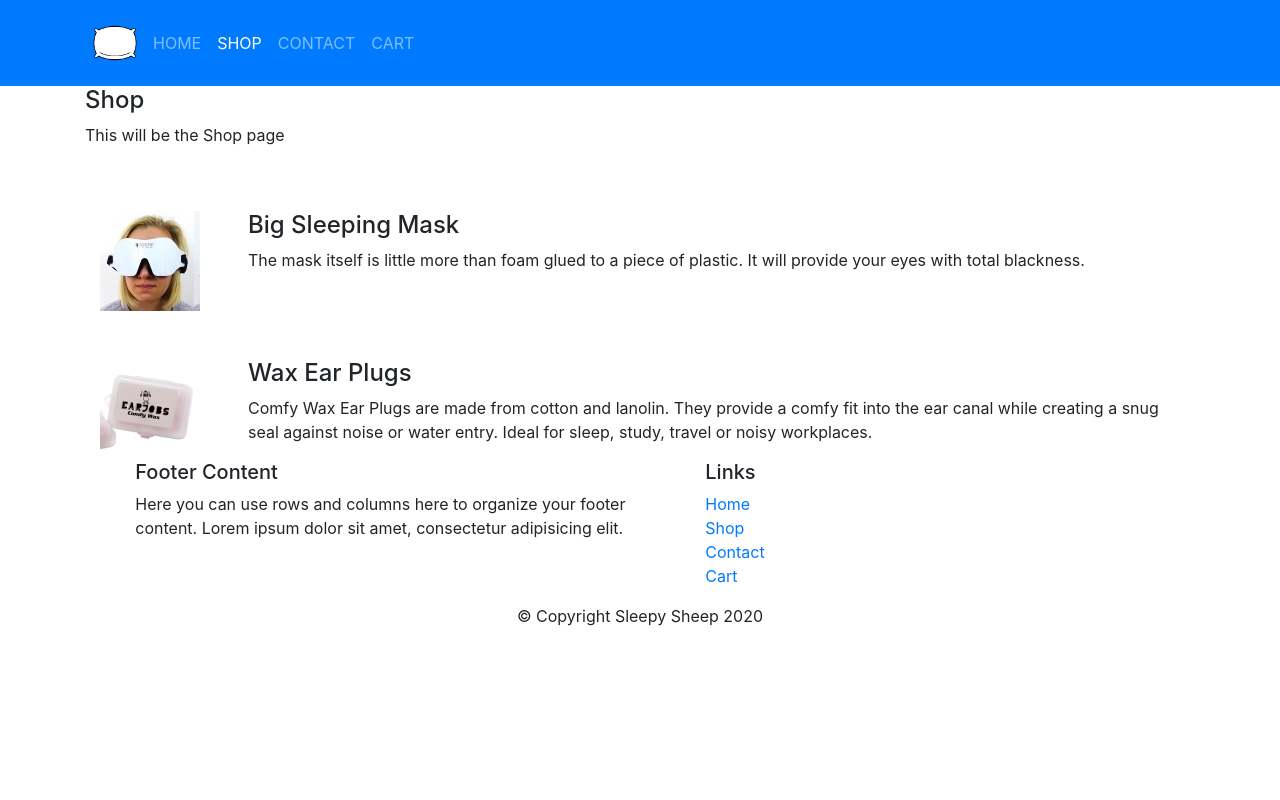
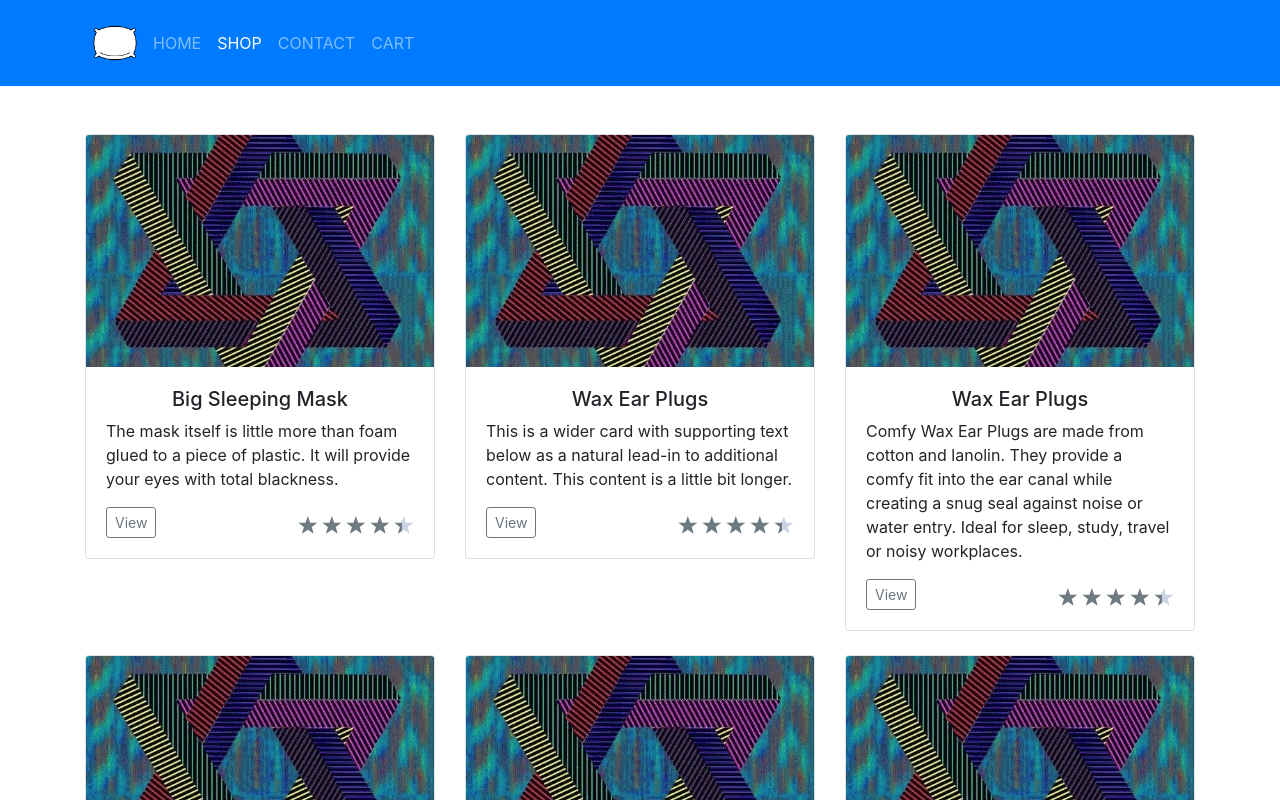
Before and after one commit to PhilipPhil/e-commerce, a React (Create React App) app in the folder app/: page /shop in a window 1280 px wide. Shown: the top 800 px of the page. Built offline with nearby package versions, Linux system fonts and the light colour scheme; the HTML template or start-up script is replaced by a standard one.

Commit message:
Finishes shop page layout

```diff
--- a/app/package.json
+++ b/app/package.json
@@ -15,6 +15,7 @@
     "react-popper": "^2.2.3",
     "react-router-dom": "^5.2.0",
     "react-scripts": "3.4.1",
+    "react-star-ratings": "^2.3.0",
     "reactstrap": "^8.5.1"
   },
   "scripts": {
--- a/app/src/components/Shop.js
+++ b/app/src/components/Shop.js
@@ -1,6 +1,29 @@
 import React, { Component } from 'react';
-import { Media } from 'reactstrap';
+import StarRatings from 'react-star-ratings';
 
+const CardComponent = (props) => {
+  return (
+    <div class="col-md-4">
+      <div class="card mb-4 box-shadow">
+        <img class="card-img-top" src={props.item.image} alt={props.item.name} />
+        <div class="card-body">
+          <h5 class="text-center">{props.item.name}</h5>
+          <p class="card-text">{props.item.description}</p>
+          <div class="d-flex justify-content-between align-items-center">
+
+            <div class="btn-group">
+              <button type="button" class="btn btn-sm btn-outline-secondary">View</button>
+            </div>
+            <div>
+              <StarRatings rating={4.403} starDimension="20px" starSpacing="2px" />
+            </div>
+
+          </div>
+        </div>
+      </div>
+    </div>
+  )
+}
 
 class Shop extends Component {
 
@@ -11,32 +34,15 @@ class Shop extends Component {
   render() {
     const menu = this.props.items.map((item) => {
       return (
-        <div className="row" key={item.id} className="col-12 mt-5">
-          <Media tag="li">
-            <Media left middle>
-              <Media object src={item.image} alt={item.name} />
-            </Media>
-            <Media body className="ml-5">
-              <Media heading>{item.name}</Media>
-              <p>{item.description}</p>
-            </Media>
-          </Media>
-        </div>
+        <CardComponent item={item} />
       );
     });
 
     return (
       <div className="container">
-
-        <div className="row">
-          <div className="col">
-            <h4>Shop</h4>
-            <p>This will be the Shop page</p>
-          </div>
+        <div class="row py-5">
+          {menu}
         </div>
-
-          {menu}
-
       </div>
     );
   }
--- a/app/src/shared/items.js
+++ b/app/src/shared/items.js
@@ -2,7 +2,7 @@ export const ITEMS = [
     {
         id: 0,
         name: 'Big Sleeping Mask',
-        image: 'assets/images/facemask.jpg',
+        image: 'assets/images/500x333.jpg',
         category: 'Mask',
         label: 'Hot',
         price: '19.99',
@@ -27,7 +27,207 @@ export const ITEMS = [
     {
         id: 1,
         name: 'Wax Ear Plugs',
-        image: 'assets/images/earplugs.png',
+        image: 'assets/images/500x333.jpg',
+        category: 'Ear Plugs',
+        label: '',
+        price: '9.99',
+        description: 'This is a wider card with supporting text below as a natural lead-in to additional content. This content is a little bit longer.',
+        comments: [
+            {
+                id: 0,
+                rating: 5,
+                comment: "Imagine all the sleep!",
+                author: "John Lemon",
+                date: "2012-10-16T17:57:28.556094Z"
+            },
+            {
+                id: 1,
+                rating: 4,
+                comment: "Sends anyone to sleep!",
+                author: "Paul McVites",
+                date: "2014-09-05T17:57:28.556094Z"
+            }
+        ]
+    },
+    {
+        id: 1,
+        name: 'Wax Ear Plugs',
+        image: 'assets/images/500x333.jpg',
+        category: 'Ear Plugs',
+        label: '',
+        price: '9.99',
+        description: 'Comfy Wax Ear Plugs are made from cotton and lanolin. They provide a comfy fit into the ear canal while creating a snug seal against noise or water entry. Ideal for sleep, study, travel or noisy workplaces.',
+        comments: [
+            {
+                id: 0,
+                rating: 5,
+                comment: "Imagine all the sleep!",
+                author: "John Lemon",
+                date: "2012-10-16T17:57:28.556094Z"
+            },
+            {
+                id: 1,
+                rating: 4,
+                comment: "Sends anyone to sleep!",
+                author: "Paul McVites",
+                date: "2014-09-05T17:57:28.556094Z"
+            }
+        ]
+    },
+    {
+        id: 1,
+        name: 'Wax Ear Plugs',
+        image: 'assets/images/500x333.jpg',
+        category: 'Ear Plugs',
+        label: '',
+        price: '9.99',
+        description: 'Comfy Wax Ear Plugs are made from cotton and lanolin. They provide a comfy fit into the ear canal while creating a snug seal against noise or water entry. Ideal for sleep, study, travel or noisy workplaces.',
+        comments: [
+            {
+                id: 0,
+                rating: 5,
+                comment: "Imagine all the sleep!",
+                author: "John Lemon",
+                date: "2012-10-16T17:57:28.556094Z"
+            },
+            {
+                id: 1,
+                rating: 4,
+                comment: "Sends anyone to sleep!",
+                author: "Paul McVites",
+                date: "2014-09-05T17:57:28.556094Z"
+            }
+        ]
+    },
+    {
+        id: 1,
+        name: 'Wax Ear Plugs',
+        image: 'assets/images/500x333.jpg',
+        category: 'Ear Plugs',
+        label: '',
+        price: '9.99',
+        description: 'Comfy Wax Ear Plugs are made from cotton and lanolin. They provide a comfy fit into the ear canal while creating a snug seal against noise or water entry. Ideal for sleep, study, travel or noisy workplaces.',
+        comments: [
+            {
+                id: 0,
+                rating: 5,
+                comment: "Imagine all the sleep!",
+                author: "John Lemon",
+                date: "2012-10-16T17:57:28.556094Z"
+            },
+            {
+                id: 1,
+                rating: 4,
+                comment: "Sends anyone to sleep!",
+                author: "Paul McVites",
+                date: "2014-09-05T17:57:28.556094Z"
+            }
+        ]
+    },
+    {
+        id: 1,
+        name: 'Wax Ear Plugs',
+        image: 'assets/images/500x333.jpg',
+        category: 'Ear Plugs',
+        label: '',
+        price: '9.99',
+        description: 'Comfy Wax Ear Plugs are made from cotton and lanolin. They provide a comfy fit into the ear canal while creating a snug seal against noise or water entry. Ideal for sleep, study, travel or noisy workplaces.',
+        comments: [
+            {
+                id: 0,
+                rating: 5,
+                comment: "Imagine all the sleep!",
+                author: "John Lemon",
+                date: "2012-10-16T17:57:28.556094Z"
+            },
+            {
+                id: 1,
+                rating: 4,
+                comment: "Sends anyone to sleep!",
+                author: "Paul McVites",
+                date: "2014-09-05T17:57:28.556094Z"
+            }
+        ]
+    },
+    {
+        id: 1,
+        name: 'Wax Ear Plugs',
+        image: 'assets/images/500x333.jpg',
+        category: 'Ear Plugs',
+        label: '',
+        price: '9.99',
+        description: 'Comfy Wax Ear Plugs are made from cotton and lanolin. They provide a comfy fit into the ear canal while creating a snug seal against noise or water entry. Ideal for sleep, study, travel or noisy workplaces.',
+        comments: [
+            {
+                id: 0,
+                rating: 5,
+                comment: "Imagine all the sleep!",
+                author: "John Lemon",
+                date: "2012-10-16T17:57:28.556094Z"
+            },
+            {
+                id: 1,
+                rating: 4,
+                comment: "Sends anyone to sleep!",
+                author: "Paul McVites",
+                date: "2014-09-05T17:57:28.556094Z"
+            }
+        ]
+    },
+    {
+        id: 1,
+        name: 'Wax Ear Plugs',
+        image: 'assets/images/500x333.jpg',
+        category: 'Ear Plugs',
+        label: '',
+        price: '9.99',
+        description: 'Comfy Wax Ear Plugs are made from cotton and lanolin. They provide a comfy fit into the ear canal while creating a snug seal against noise or water entry. Ideal for sleep, study, travel or noisy workplaces.',
+        comments: [
+            {
+                id: 0,
+                rating: 5,
+                comment: "Imagine all the sleep!",
+                author: "John Lemon",
+                date: "2012-10-16T17:57:28.556094Z"
+            },
+            {
+                id: 1,
+                rating: 4,
+                comment: "Sends anyone to sleep!",
+                author: "Paul McVites",
+                date: "2014-09-05T17:57:28.556094Z"
+            }
+        ]
+    },
+    {
+        id: 1,
+        name: 'Wax Ear Plugs',
+        image: 'assets/images/500x333.jpg',
+        category: 'Ear Plugs',
+        label: '',
+        price: '9.99',
+        description: 'Comfy Wax Ear Plugs are made from cotton and lanolin. They provide a comfy fit into the ear canal while creating a snug seal against noise or water entry. Ideal for sleep, study, travel or noisy workplaces.',
+        comments: [
+            {
+                id: 0,
+                rating: 5,
+                comment: "Imagine all the sleep!",
+                author: "John Lemon",
+                date: "2012-10-16T17:57:28.556094Z"
+            },
+            {
+                id: 1,
+                rating: 4,
+                comment: "Sends anyone to sleep!",
+                author: "Paul McVites",
+                date: "2014-09-05T17:57:28.556094Z"
+            }
+        ]
+    },
+    {
+        id: 1,
+        name: 'Wax Ear Plugs',
+        image: 'assets/images/500x333.jpg',
         category: 'Ear Plugs',
         label: '',
         price: '9.99',
```
Also changed, not shown: app/src/components/Home.js (+2 -2 lines), app/public/assets/images/500x333.jpg (added), 1 other file (tests, documents, lock files or other folders).
